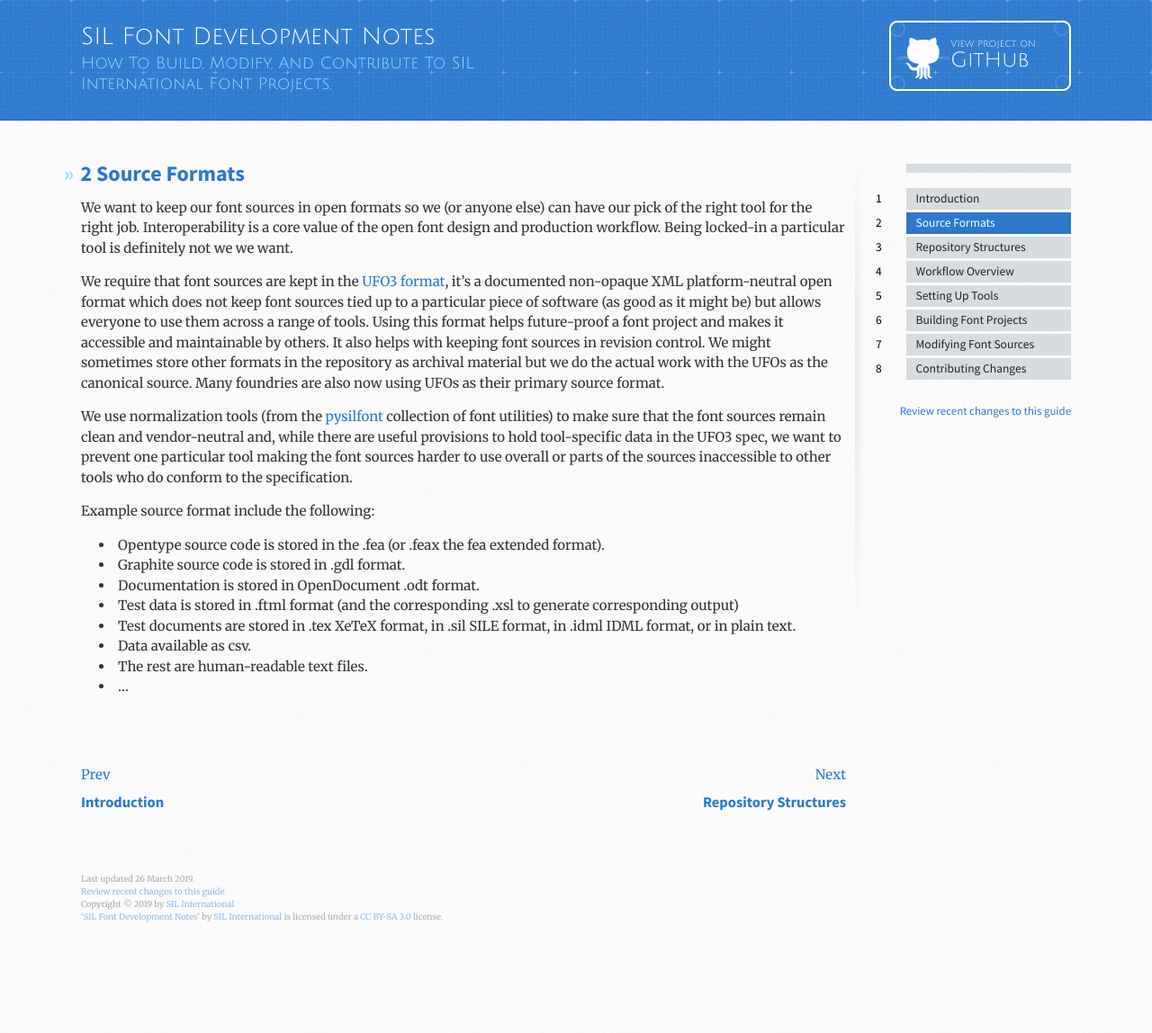
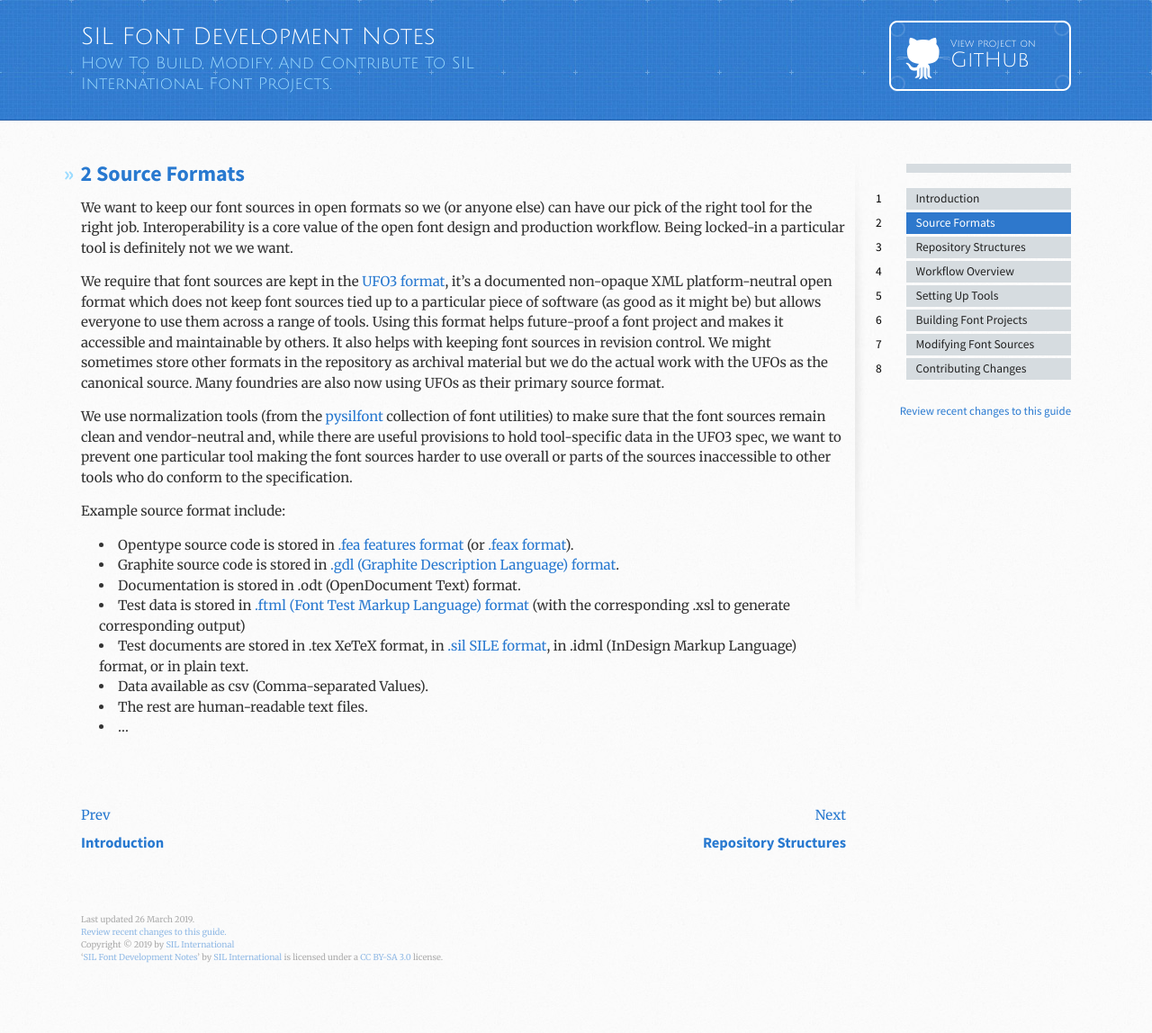
Before and after one commit to silnrsi/silfontdev, a Jekyll site: the page built from en-US/Source_Formats.md, in a window 1280 px wide. Shown: the whole page at 90% size. Built offline with Jekyll 4.4.1, drawn with Linux system fonts in a browser that asks for light colours; before the commit the page ends 1103 px from its top, so only the background shows below that.

Commit message:
Fleshed out example formats.

```diff
--- a/en-US/Source_Formats.md
+++ b/en-US/Source_Formats.md
@@ -14,12 +14,12 @@ We require that font sources are kept in the [UFO3 format](http://unifiedfontobj
 
 We use normalization tools (from the [pysilfont](https://github.com/silnrsi/pysilfont) collection of font utilities) to make sure that the font sources remain clean and vendor-neutral and, while there are useful provisions to hold tool-specific data in the UFO3 spec, we want to prevent one particular tool making the font sources harder to use overall or parts of the sources inaccessible to other tools who do conform to the specification.
 
-Example source format include the following:
-- Opentype source code is stored in the .fea (or .feax the fea extended format).
-- Graphite source code is stored in .gdl format.
-- Documentation is stored in OpenDocument .odt format.
-- Test data is stored in .ftml format  (and the corresponding .xsl to generate corresponding output)
-- Test documents are stored in .tex XeTeX format, in .sil SILE format, in .idml IDML format, or in plain text.
-- Data available as csv.
+Example source format include:
+- Opentype source code is stored in [.fea features format](https://adobe-type-tools.github.io/afdko/OpenTypeFeatureFileSpecification.html) (or [.feax format](https://github.com/silnrsi/pysilfont/blob/master/docs/feaextensions.md)).
+- Graphite source code is stored in [.gdl (Graphite Description Language) format](https://scripts.sil.org/cms/scripts/page.php?site_id=projects&item_id=graphite_techAbout).
+- Documentation is stored in .odt (OpenDocument Text) format.
+- Test data is stored in [.ftml (Font Test Markup Language) format](https://github.com/silnrsi/ftml)  (with the corresponding .xsl to generate corresponding output)
+- Test documents are stored in .tex XeTeX format, in [.sil SILE format](http://sile-typesetter.org/), in .idml (InDesign Markup Language) format, or in plain text.
+- Data available as csv (Comma-separated Values).
 - The rest are human-readable text files.
 - ...
```
